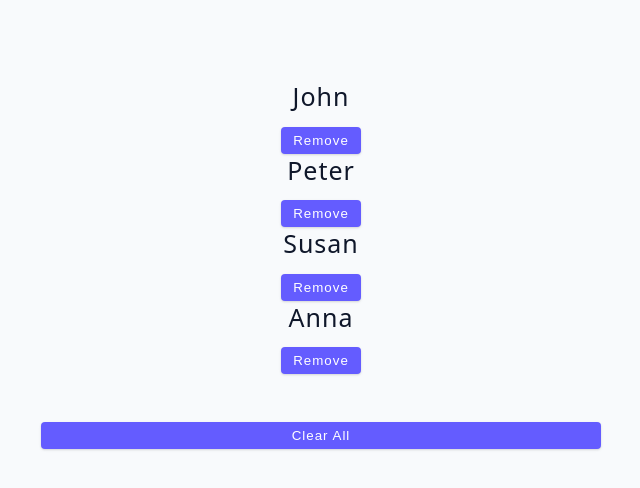
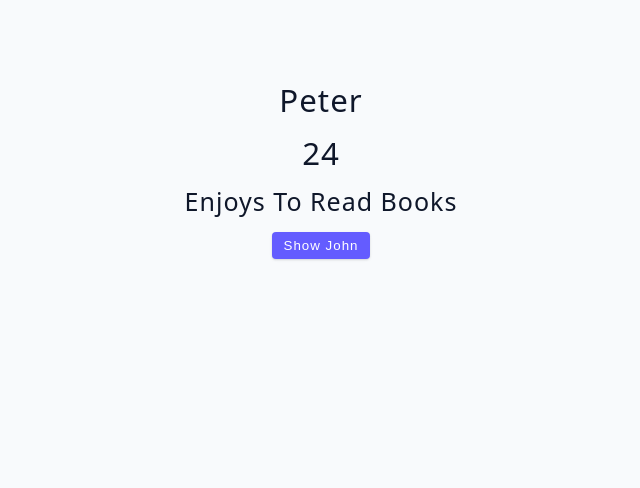
Before and after one commit to Radexman/advanced-react, a React (Vite) app: page / in a window 1280 px wide. Shown: the top 488 px of the page, without its empty margins (319-959 px from the left). Built offline with nearby package versions, Linux system fonts and the light colour scheme.

Commit message:
04-useState-object

```diff
--- a/src/App.jsx
+++ b/src/App.jsx
@@ -1,4 +1,4 @@
-import Starter from './tutorial/useState/03-useState-array';
+import Starter from './tutorial/useState//04-useState-object';
 
 function App() {
 	return (
--- /dev/null
+++ b/src/tutorial/useState/04-useState-object.jsx
@@ -0,0 +1,37 @@
+import { useState } from 'react';
+
+const UseStateObject = () => {
+	const [person, setPerson] = useState({
+		name: 'peter',
+		age: 24,
+		hobby: 'read books',
+	});
+
+	const displayPerson = () => {
+		// setPerson({
+		// 	name: 'john',
+		// 	age: 28,
+		// 	hobby: 'scream at the computer',
+		// });
+
+		setPerson({ ...person, name: 'susan' });
+	};
+
+	const { name, age, hobby } = person;
+
+	return (
+		<>
+			<h3>{name}</h3>
+			<h3>{age}</h3>
+			<h4>Enjoys to {hobby}</h4>
+			<button
+				className='btn'
+				onClick={displayPerson}
+			>
+				Show John
+			</button>
+		</>
+	);
+};
+
+export default UseStateObject;
```
